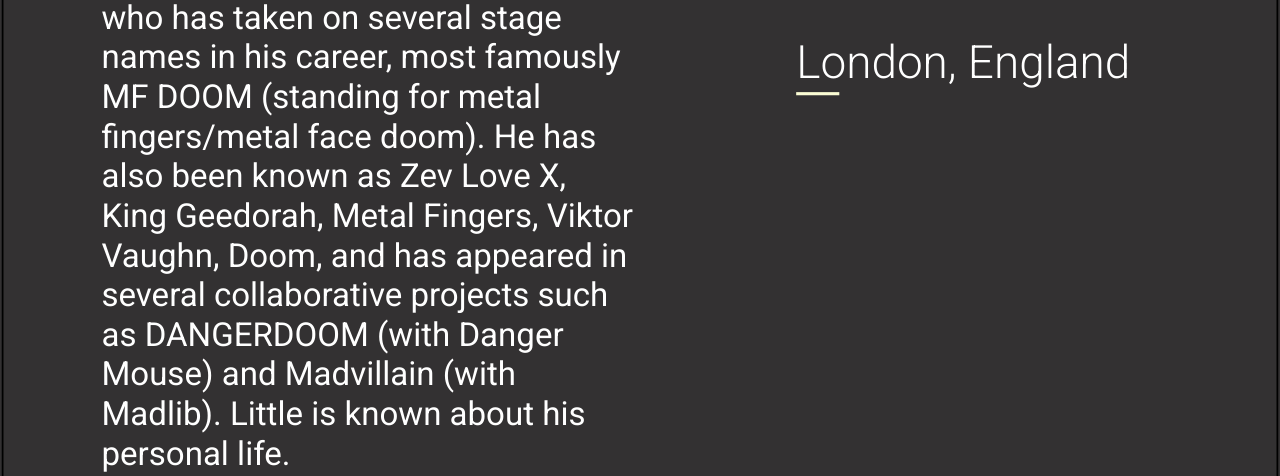
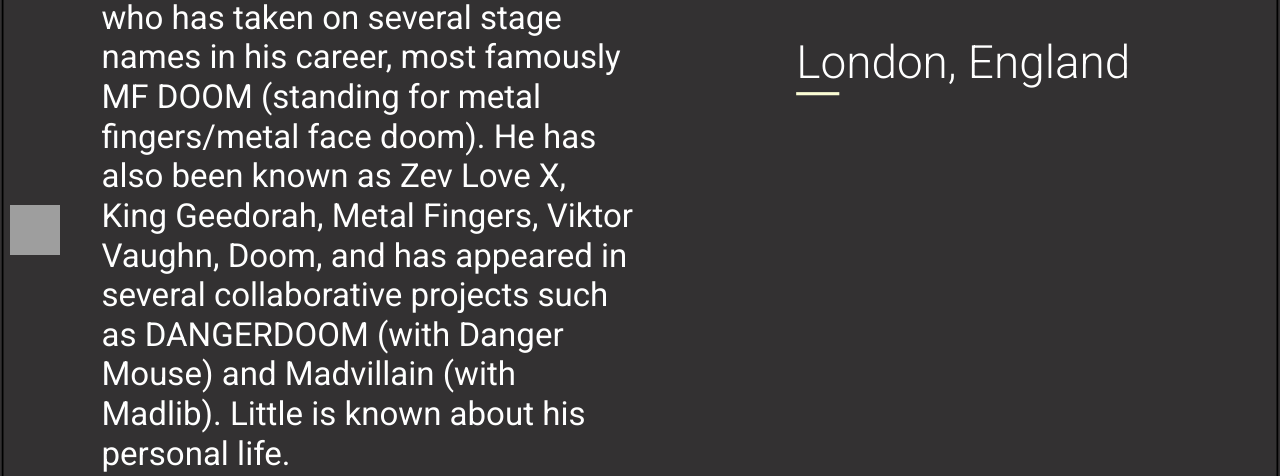
Before and after one commit to josephbondoc/rap.io, a PHP site: page / in a window 1280 px wide. Shown: the part 535-1011 px from the top of the page. Run offline with PHP 8.4, Linux system fonts and the light colour scheme; grey boxes are pictures that could not be loaded.

Commit message:
elias tweaks

```diff
--- a/BIO PAGE/index.html
+++ b/BIO PAGE/index.html
@@ -23,6 +23,7 @@
                 </clipPath>
                 <rect id="bgrect" x="0.5" y="0.5" class="st0" width="367" height="667"/>
                 <g id="logo" class="st1">
+                    <a href="../startpage/startpage.html">
                     <g>
                         <path class="st2" d="M318.2,47.2C318.2,47.2,318.2,47.2,318.2,47.2C318.2,47.2,318.2,47.2,318.2,47.2c0.1-1,0.1-2.1,0.1-3.1
                             c0-21.4-17.3-38.7-38.7-38.7c-21.4,0-38.7,17.3-38.7,38.7c0,0.2,0,0.5,0,0.7c0,0.6,0,1.1,0.1,1.7v0c0,0.1,0,0.2,0,0.3v31
@@ -45,6 +46,7 @@
                         <path class="st2" d="M282.6,100.5c-1.4,0-2.5,1.1-2.5,2.5v2.5c0,1.4,1.1,2.5,2.5,2.5s2.5-1.1,2.5-2.5V103
                             C285.1,101.7,284,100.5,282.6,100.5z"/>
                     </g>
+                    </a>
                     <path class="st3" d="M268.2,47c-0.6-7.9,1.9-13,7.3-15.4c0.7-1.2,1-2.6,0.9-4.2c0.3-3.4-5.7-1.5-6.4-0.2c-2.9,2-5.8,2.8-6.4-0.6
                         l1-8.8c-0.6-2-1.9-2.8-4.4-1.5c-2.9,2.6-5.5,4.6-6.6,3.3c-4.3,5-7.4,10.6-8.4,17.7c1.3,0.5,2.3,1.6,2.3,4.3c0.9,7,3,8.3,6.3,3.6
                         c4-7.1,6.6-7.3,7.8,0.5C263,51.7,265.2,52.8,268.2,47z"/>
@@ -2465,8 +2467,13 @@
             </svg>
 
 
-
-
+        <!-- REPLACE THIS PATH WITH THE CATEGORIES
+        PAGE TO MAKE THE BUTTON GO TO THE RIGHT PLACE -->
+        <a href="../erapage/index.html">
+            <!-- CHANGE THIS IMAGE TO THE PROPER
+            BACK BUTTON IMAGE -->
+        <img src="../img/tempbackbut.png" id="backbut">
+            </a>
     </div>
 
 
--- a/BIO PAGE/style.css
+++ b/BIO PAGE/style.css
@@ -3,6 +3,16 @@
     padding: 0;
 }
 
+/* ELIAS WORK= TEMPORARY BACK BUTTON.
+REPLACE WITH ACUTAL BACK BUTTON IMG-> LINE 2467(BOTTOM)
+OF THIS FILES HTML FILE */
+#backbut {
+    position: absolute;
+    bottom: 10px;
+    left: 10px;
+    width: 50px;
+    height: 50px;
+}
 
 .container {
     background-color: #333132;
```
